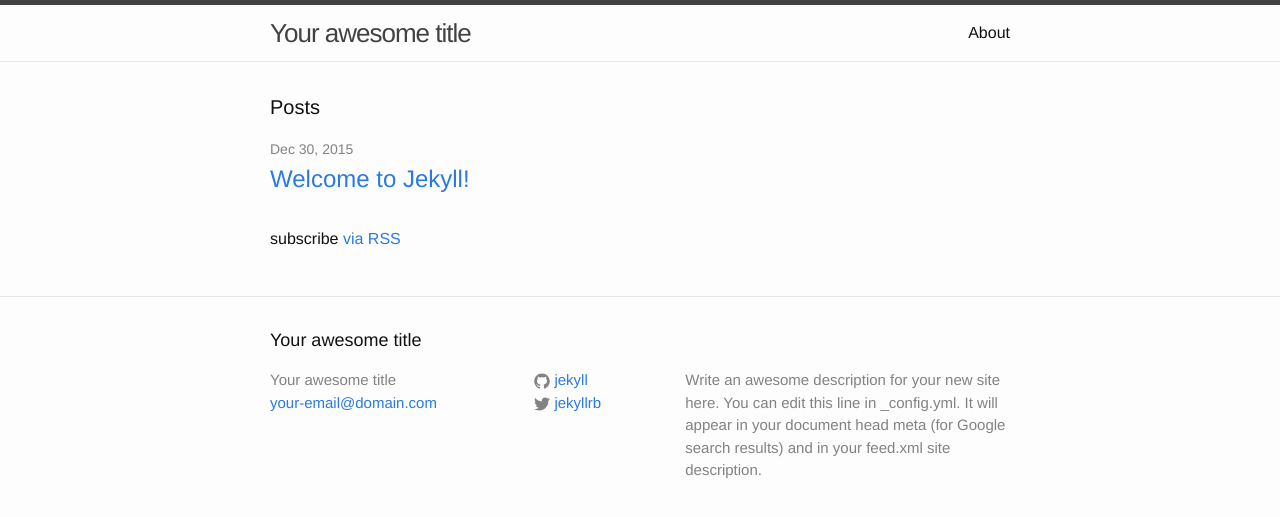
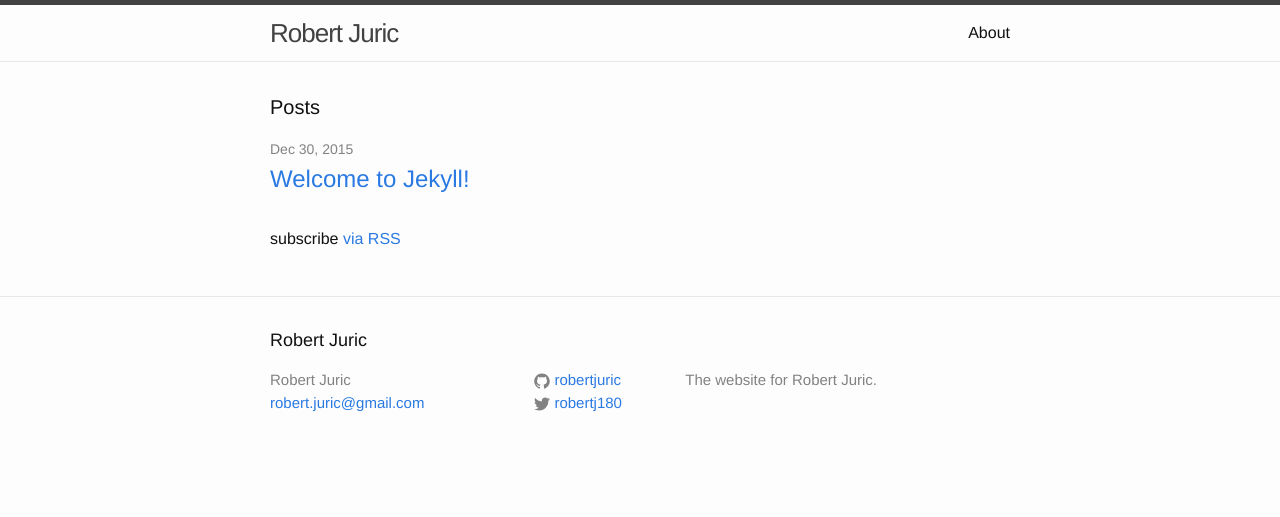
Before and after one commit to robertjuric/robertjuric.github.io, a Jekyll site: the page built from index.html, in a window 1280 px wide. Shown: the top 517 px of the page. Built offline with Jekyll 4.4.1, drawn with Linux system fonts in a browser that asks for light colours.

Commit message:
Update config.yml

```diff
--- a/_config.yml
+++ b/_config.yml
@@ -6,16 +6,14 @@
 # 'jekyll serve'. If you change this file, please restart the server process.
 
 # Site settings
-title: Your awesome title
-email: your-email@domain.com
+title: Robert Juric
+email: robert.juric@gmail.com
 description: > # this means to ignore newlines until "baseurl:"
-  Write an awesome description for your new site here. You can edit this
-  line in _config.yml. It will appear in your document head meta (for
-  Google search results) and in your feed.xml site description.
+  The website for Robert Juric.
 baseurl: "" # the subpath of your site, e.g. /blog
-url: "http://yourdomain.com" # the base hostname & protocol for your site
-twitter_username: jekyllrb
-github_username:  jekyll
+url: "http://robertjuric.com" # the base hostname & protocol for your site
+twitter_username: robertj180
+github_username:  robertjuric
 
 # Build settings
 markdown: kramdown
```
